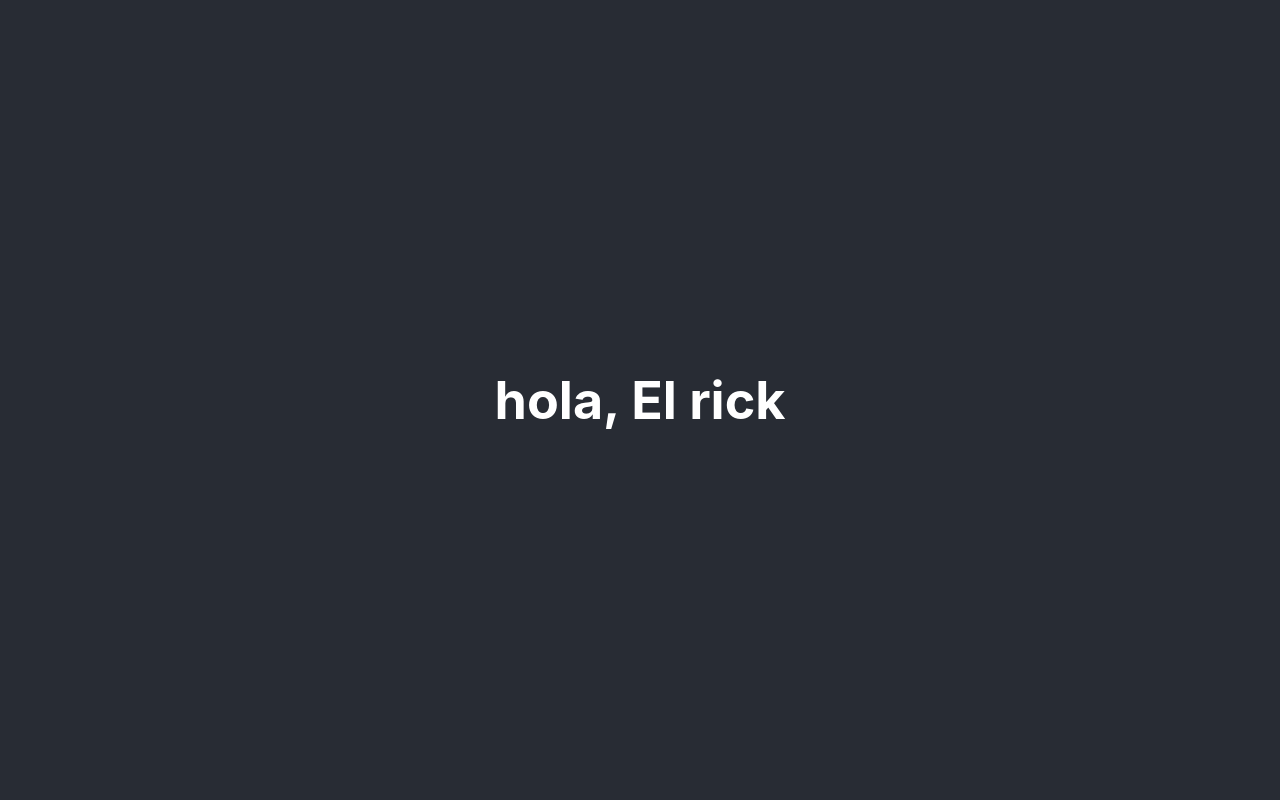
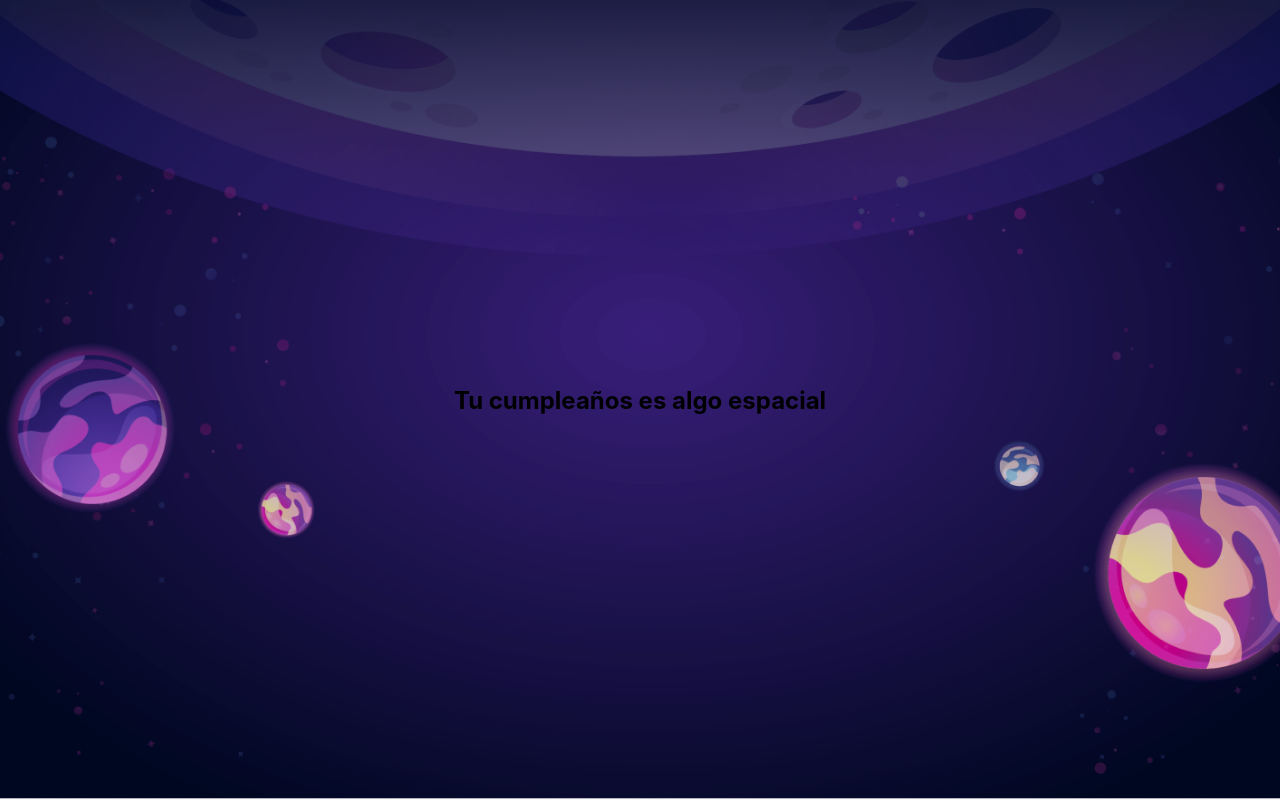
Before and after one commit to rafeldev/photokepler, a React (Create React App) app: page / in a window 1280 px wide. Built offline with nearby package versions, Linux system fonts and the light colour scheme.

Commit message:
Se añadio Hero.css y componen hero en el app.js

```diff
--- a/src/App.js
+++ b/src/App.js
@@ -1,13 +1,11 @@
-
-import './App.css';
+import "./App.css";
+import { Hero } from "./components/Hero/Hero";
 
 function App() {
   return (
-    <div className="App">
-      <header className="App-header">
-        <h1>hola, El rick</h1>
-      </header>
-    </div>
+    <>
+      <Hero />
+    </>
   );
 }
 
--- /dev/null
+++ b/src/components/Hero/Hero.css
@@ -0,0 +1,6 @@
+.hero-main {
+  background-image: url(../../assets/image/landing\ desktop.png);
+  background-size: cover;
+  height: 100vh;
+  width: 100%;
+}
--- a/src/components/Hero/Hero.jsx
+++ b/src/components/Hero/Hero.jsx
@@ -1,3 +1,18 @@
+import styled from "styled-components";
+import "./Hero.css";
+
+const HeroStyles = styled.section`
+  display: flex;
+  align-items: center;
+  justify-content: center;
+`;
+
 export function Hero() {
-  return <div></div>;
+  return (
+    <HeroStyles className="hero-main">
+      <div className="hero__info">
+        <h1>Tu cumpleaños es algo espacial</h1>
+      </div>
+    </HeroStyles>
+  );
 }
--- a/src/index.js
+++ b/src/index.js
@@ -1,17 +1,17 @@
-import React from 'react';
-import ReactDOM from 'react-dom';
-import './index.css';
-import App from './App';
-import reportWebVitals from './reportWebVitals';
+import React from "react";
+import ReactDOM from "react-dom";
+import "./index.css";
+import App from "./App";
+// import reportWebVitals from './reportWebVitals';
 
 ReactDOM.render(
   <React.StrictMode>
     <App />
   </React.StrictMode>,
-  document.getElementById('root')
+  document.getElementById("root")
 );
 
 // If you want to start measuring performance in your app, pass a function
 // to log results (for example: reportWebVitals(console.log))
 // or send to an analytics endpoint. Learn more: https://bit.ly/CRA-vitals
-reportWebVitals();
+// reportWebVitals();
```
